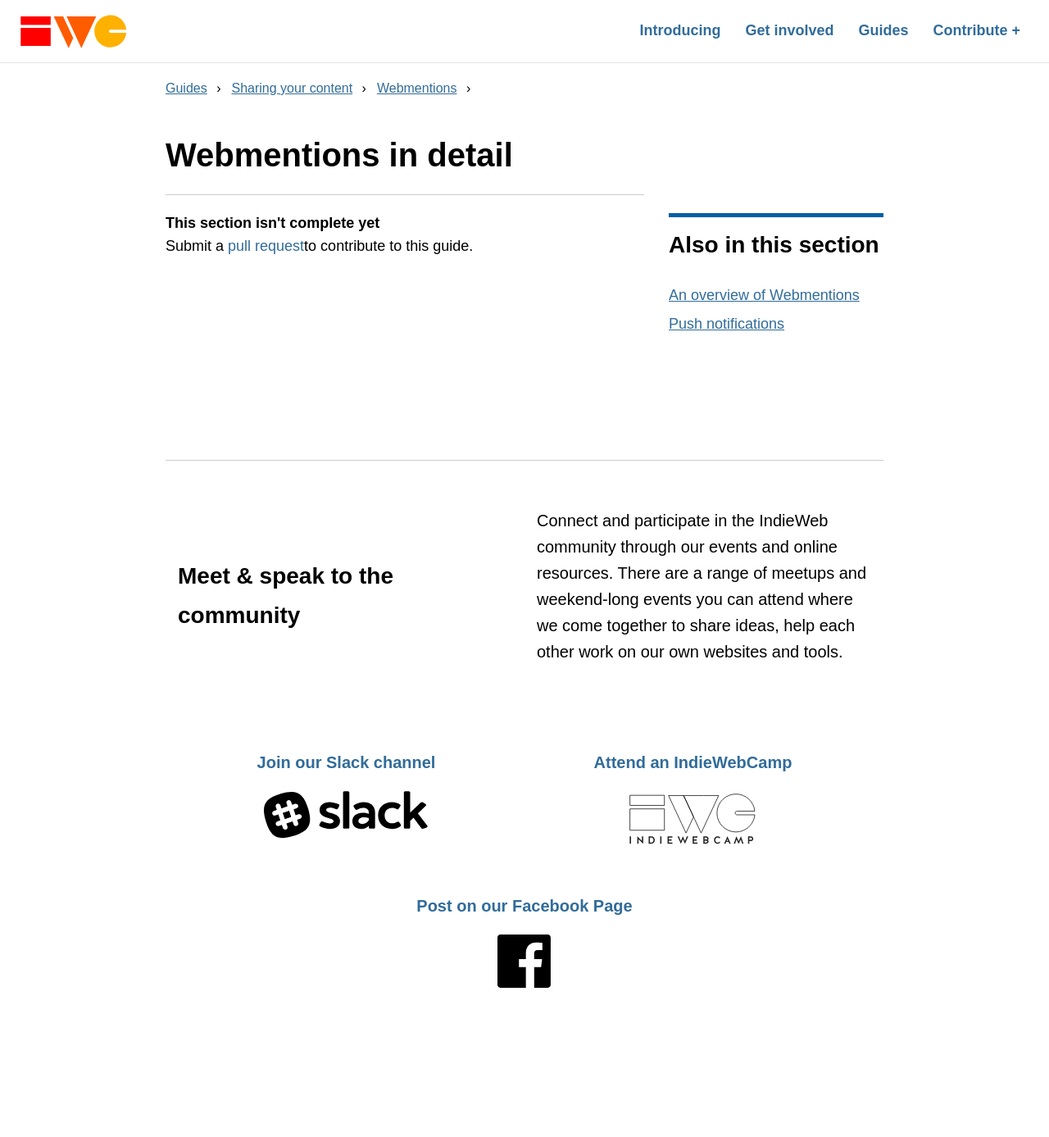
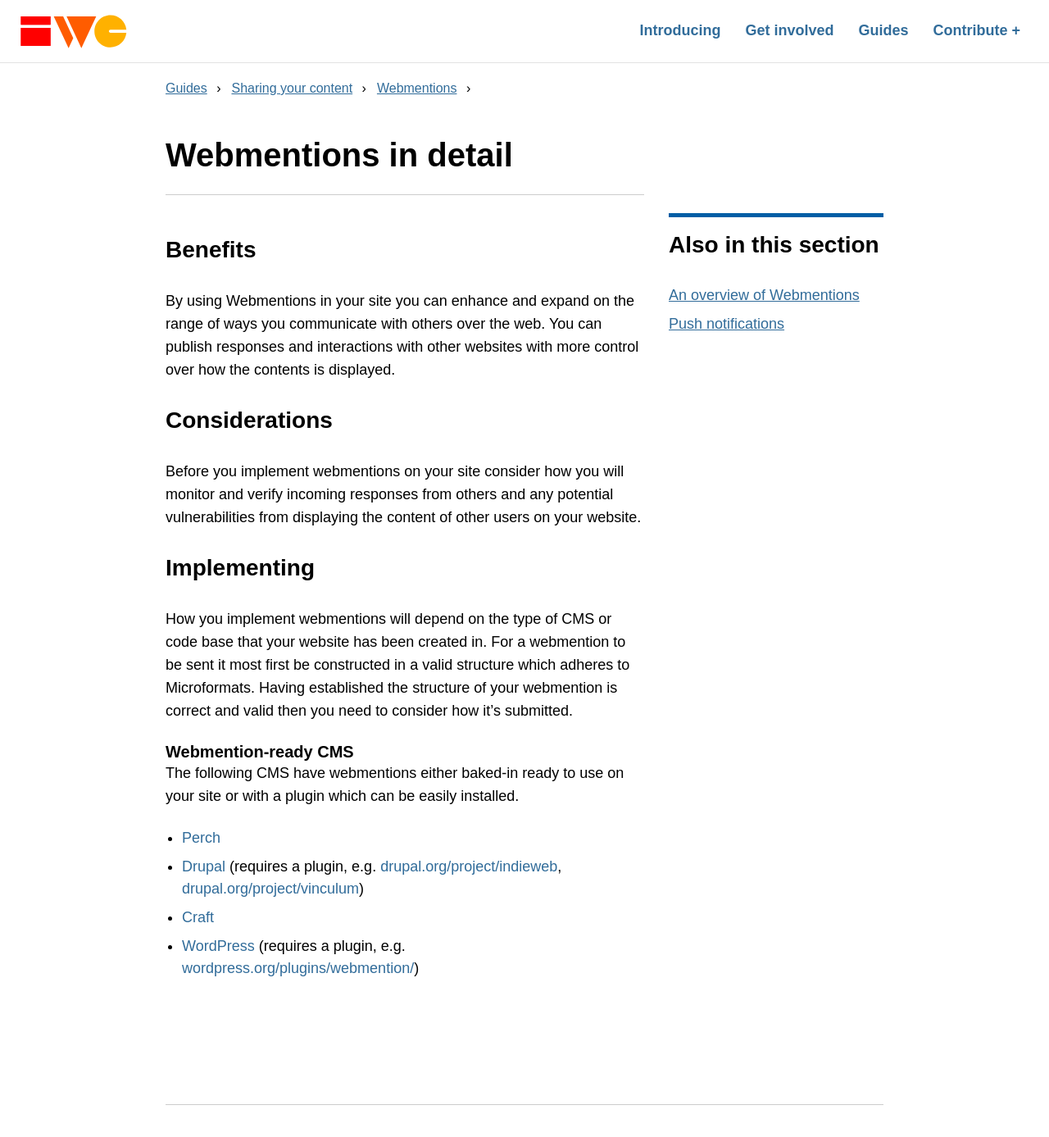
Before and after one commit to calumryan/indieweb-guides, a Jekyll site: the page built from _posts/2017-11-18-webmentions-details.md, in a window 1280 px wide and 1400 px high. Shown: the top 1387 px of the window at 82% size. Built offline with Jekyll 4.4.1, drawn with Linux system fonts in a browser that asks for light colours.

Commit message:
Update webmention content

```diff
--- a/_posts/2017-11-18-webmentions-details.md
+++ b/_posts/2017-11-18-webmentions-details.md
@@ -9,10 +9,21 @@ secondary_tag: Webmentions
 comments: false
 share: true
 identifier: webmentions
-status: draft
 ---
 <h2 id="benefits">Benefits</h2>
+By using Webmentions in your site you can enhance and expand on the range of ways you communicate with others over the web. You can publish responses and interactions with other websites with more control over how the contents is displayed.
 
 <h2 id="use">Considerations</h2>
+Before you implement webmentions on your site consider how you will monitor and verify incoming responses from others and any potential vulnerabilities from displaying the content of other users on your website.
+
 
 <h2 id="implementation">Implementing</h2>
+How you implement webmentions will depend on the type of CMS or code base that your website has been created in. For a webmention to be sent it most first be constructed in a valid structure which adheres to Microformats. Having established the structure of your webmention is correct and valid then you need to consider how it's submitted.
+
+<h3 id="implementation-methods">Webmention-ready CMS</h3>
+The following CMS have webmentions either baked-in ready to use on your site or with a plugin which can be easily installed.
+
+- [Perch](https://grabaperch.com/)
+- [Drupal](https://www.drupal.org/) (requires a plugin, e.g. [drupal.org/project/indieweb](https://www.drupal.org/project/indieweb), [drupal.org/project/vinculum](https://www.drupal.org/project/vinculum))
+- [Craft](https://craftcms.com/)
+- [WordPress](https://wordpress.org/) (requires a plugin, e.g. [wordpress.org/plugins/webmention/](https://wordpress.org/plugins/webmention/))
```
